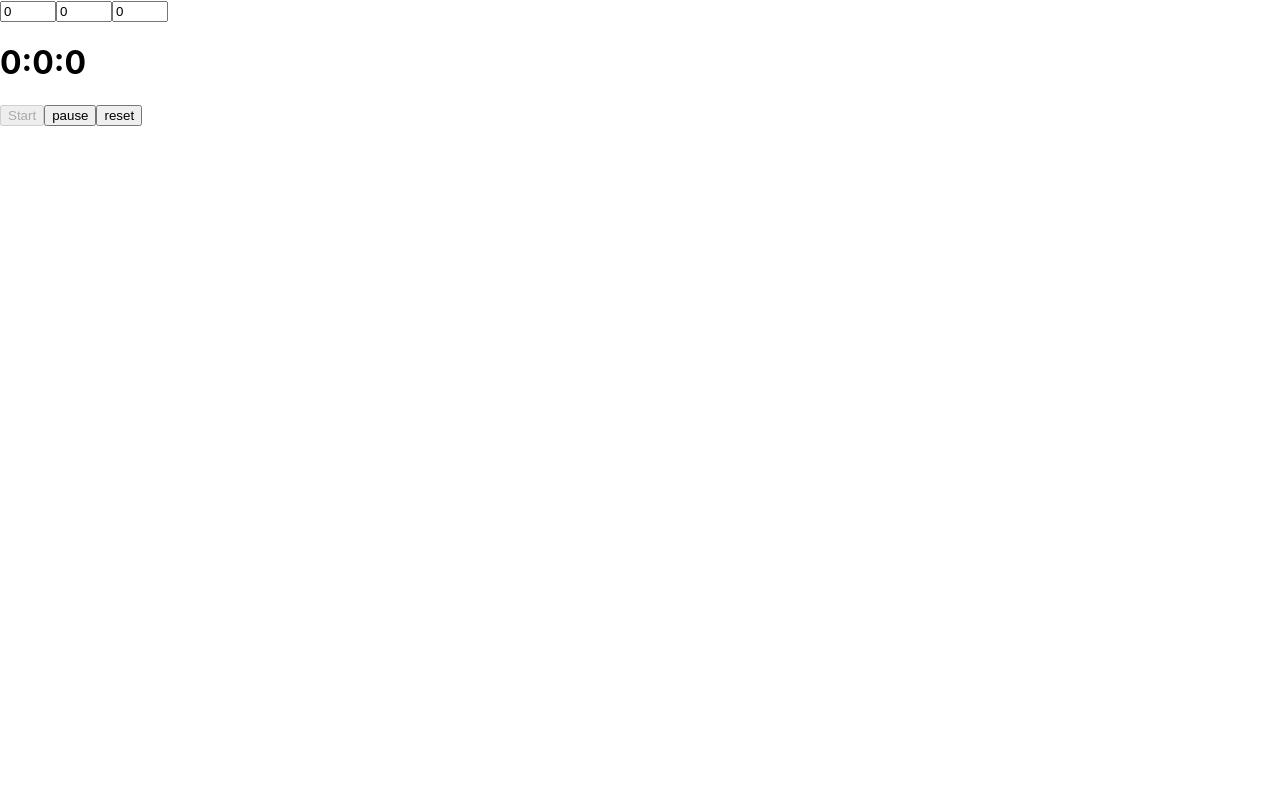
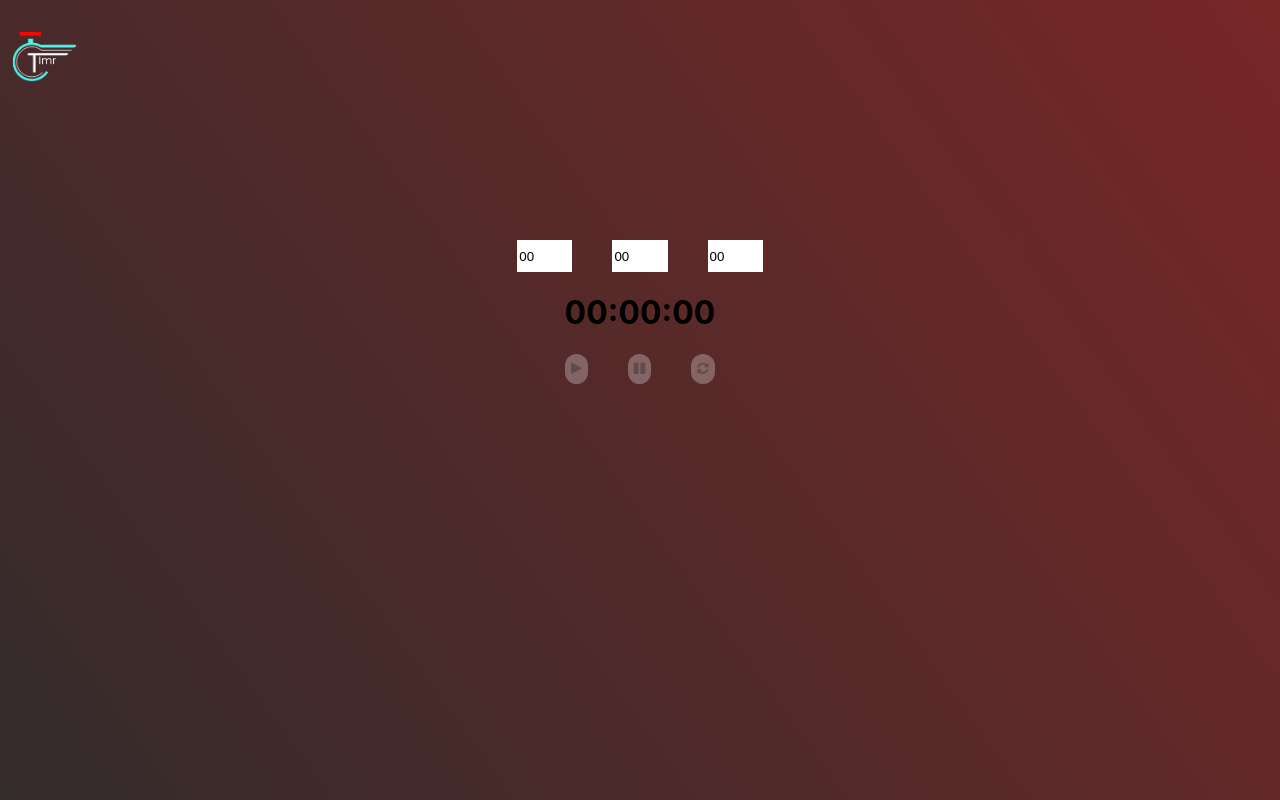
Before and after one commit to varunkumar3091999/timr, a React (Create React App) app: page / in a window 1280 px wide. Shown: the top 800 px of the page. Built offline with nearby package versions, Linux system fonts and the light colour scheme.

Commit message:
some styling and logo set

```diff
--- a/public/index.html
+++ b/public/index.html
@@ -2,7 +2,7 @@
 <html lang="en">
   <head>
     <meta charset="utf-8" />
-    <link rel="icon" href="%PUBLIC_URL%/favicon.ico" />
+    <link rel="icon" href="../src/images/logo.png" />
     <meta name="viewport" content="width=device-width, initial-scale=1" />
     <meta name="theme-color" content="#000000" />
     <meta
--- a/src/App.css
+++ b/src/App.css
@@ -1,38 +1,49 @@
-.App {
-  text-align: center;
+:root {
+  overflow: hidden;
 }
 
-.App-logo {
-  height: 40vmin;
-  pointer-events: none;
+.App {
+
+  padding-top: 30vh;
+
+  height: 100vh;
+  width: 100vw;
+
+  text-align: center;
+  background: linear-gradient(54.09deg, #2E2C2C 0.6%, rgba(114, 30, 30, 0.96) 99.4%);
+
 }
 
-@media (prefers-reduced-motion: no-preference) {
-  .App-logo {
-    animation: App-logo-spin infinite 20s linear;
-  }
+.input {
+  border: none;
+  width: 4vw;
+
+  margin:0 20px;
+  height: 30px
 }
 
-.App-header {
-  background-color: #282c34;
-  min-height: 100vh;
-  display: flex;
-  flex-direction: column;
-  align-items: center;
-  justify-content: center;
-  font-size: calc(10px + 2vmin);
-  color: white;
+.button {
+  border: none;
+  height: 30px;
+
+  border-radius: 20px;
+  margin:0 20px;
+  transition: all .2s;
 }
 
-.App-link {
-  color: #61dafb;
+.button:hover{
+  transform: scale(2);
 }
 
-@keyframes App-logo-spin {
-  from {
-    transform: rotate(0deg);
-  }
-  to {
-    transform: rotate(360deg);
-  }
+.logo {
+  /*position: relative;
+  top: -70%;
+  left: -33%;
+
+  height: 50px;*/
+
+    position:absolute;
+    left:1%;
+    top:4%;
+    height: 50px;
 }
--- a/src/App.js
+++ b/src/App.js
@@ -17,7 +17,7 @@ class App  extends React.Component {
 
     return(
       <BrowserRouter>
-        <div>
+        <div className="App">
           <Route
             exact
             path="/"
--- a/src/components/StopWatch.js
+++ b/src/components/StopWatch.js
@@ -1,5 +1,7 @@
 import React from "react";
 
+import "../App.css";
+// @import url("https://cdnjs.cloudflare.com/ajax/libs/font-awesome/4.7.0/css/font-awesome.min.css");
 
 class StopWatch extends React.Component {
 	constructor(props) {
@@ -84,10 +86,25 @@ class StopWatch extends React.Component {
 		var {hours, seconds, minutes} = this.state;
 		return(
 			<div>
+
+				<link rel="stylesheet" href="https://cdnjs.cloudflare.com/ajax/libs/font-awesome/4.7.0/css/font-awesome.min.css"/>
+
+				<img src={require("../images/logo.png")} alt="logo" className="logo"  />
+
 				<h1>{hours} : {minutes} : {seconds}</h1>
-				<button onClick={this.startStopWatch} id="startStopWatch">Start</button>
-				<button onClick={this.pauseStopWatch}>pause</button>
-				<button onClick={this.reset}>reset</button>
+				<button
+					onClick={this.startStopWatch}
+					id="startStopWatch"
+					className="button"
+				><i class="fa fa-play" aria-hidden="true"></i></button>
+				<button
+					onClick={this.pauseStopWatch}
+					className="button"
+				><i class="fa fa-pause" aria-hidden="true"></i></button>
+				<button
+					onClick={this.reset}
+					className="button"
+				><i class="fa fa-refresh" aria-hidden="true"></i></button>
 			</div>
 		)
 	}
--- a/src/components/Timer.js
+++ b/src/components/Timer.js
@@ -1,4 +1,6 @@
 import React from "react";
+
+import "../App.css"
 
 
 class Timer extends React.Component {
@@ -19,9 +21,11 @@ class Timer extends React.Component {
 		this.setState({
 			seconds: document.getElementById("timerSeconds").value,
 			minutes: document.getElementById("timerMinutes").value,
-			// hours: document.getElementById("timerHours").value
+			hours: document.getElementById("timerHours").value
 		})
 			document.getElementById("start").disabled = true;
+			document.getElementById("pause").disabled = true;
+			document.getElementById("reset").disabled = true;
 			//button will be enabled when count is increased
 
 
@@ -32,7 +36,7 @@ class Timer extends React.Component {
 		this.setState({
 			seconds: this.state.seconds!==0?this.state.seconds:document.getElementById("timerSeconds").value,
 			minutes: this.state.minutes!==0?this.state.minutes:document.getElementById("timerMinutes").value,
-			// hours: this.state.hours || document.getElementById("timerHours").value
+			hours: 	 this.state.hours!==0?this.state.hours:document.getElementById("timerHours").value,
 		})
 
 		this.secondsInterval = setInterval(() => {
@@ -42,8 +46,8 @@ class Timer extends React.Component {
 					// }
 					// if(this.state.minutes || this.state.seconds || this.state.hours > 0){
 					this.setState({
-						seconds: this.state.seconds==0?5:parseInt(this.state.seconds-1),
-						minutes: this.state.hours > 0 && this.state.minutes==0?5:(this.state.seconds==0?parseInt(this.state.minutes-1):this.state.minutes),
+						seconds: this.state.seconds==0?59:parseInt(this.state.seconds-1),
+						minutes: this.state.hours > 0 && this.state.minutes==0?59:(this.state.seconds==0?parseInt(this.state.minutes-1):this.state.minutes),
 						hours: this.state.hours==0?0:(this.state.minutes==0?parseInt(this.state.hours-1):this.state.hours)
 					})
 					// }
@@ -54,7 +58,8 @@ class Timer extends React.Component {
 
 							//show notification
 					 	const notification = new Notification("Time Out!!", {
-					 		body: "Time set on timR has ended"
+					 		body: "Time set on timR has ended",
+					 		icon: require("../images/logo.png")
 					 	})
 
 					 	Notification.onClick = (e) => {
@@ -68,18 +73,23 @@ class Timer extends React.Component {
 	 pauseTimer = () => {
 	 	clearInterval(this.secondsInterval)
 	 	clearInterval(this.minutesInterval)
+	 	clearInterval(this.hoursInterval)
 	 	document.getElementById("start").disabled = false;
 	 }
 
 	 reset = () => {
 	 	this.setState({
-	 		seconds: 0,
-	 		minutes: 0
+	 		seconds: "00",
+	 		minutes: "00",
+	 		hours: "00"
 	 	})
+	 	clearInterval(this.secondsInterval)
 	 }
 
 	 enableStartButton = () => {
 		document.getElementById("start").disabled = false;
+		document.getElementById("pause").disabled = false;
+		document.getElementById("reset").disabled = false;
 
 		this.setState({
 			seconds: document.getElementById("timerSeconds").value,
@@ -104,34 +114,53 @@ class Timer extends React.Component {
 		var {hours, seconds, minutes} = this.state;
 		return(
 			<div>
+				<link rel="stylesheet" href="https://cdnjs.cloudflare.com/ajax/libs/font-awesome/4.7.0/css/font-awesome.min.css"/>
+
+				<img src={require("../images/logo.png")} alt="logo" className="logo"  />
+
 				<input
 					type="number"
 					id="timerHours"
-					defaultValue={0}
+					defaultValue="00"
 					max={59}
 					min={0}
 					onChange={this.enableStartButton}
+					className="input"
 				/>
 				<input
 					type="number"
 					id="timerMinutes"
-					defaultValue={0}
+					defaultValue="00"
 					max={59}
 					min={0}
 					onChange={this.enableStartButton}
+					className="input"
 				/>
 				<input
 					type="number"
 					id="timerSeconds"
-					defaultValue={0}
+					defaultValue="00"
 					max={59}
 					min={0}
 					onChange={this.enableStartButton}
+					className="input"
 				/>
 				<h1>{hours}:{minutes}:{seconds} </h1>
-				<button onClick={this.startTimer} id="start">Start</button>
-				<button onClick={this.pauseTimer}>pause</button>
-				<button onClick={this.reset}>reset</button>
+				<button
+					onClick={this.startTimer}
+					id="start"
+					className="button"
+				><i className="fa fa-play" aria-hidden="true"/></button>
+				<button
+					id="pause"
+					onClick={this.pauseTimer}
+					className="button"
+				><i className="fa fa-pause" aria-hidden="true" /></button>
+				<button
+					onClick={this.reset}
+					id="reset"
+					className="button"
+				><i className="fa fa-refresh" aria-hidden="true" /></button>
 			</div>
 		)
 	}
```
Also changed, not shown: src/images/logo.png (added).
